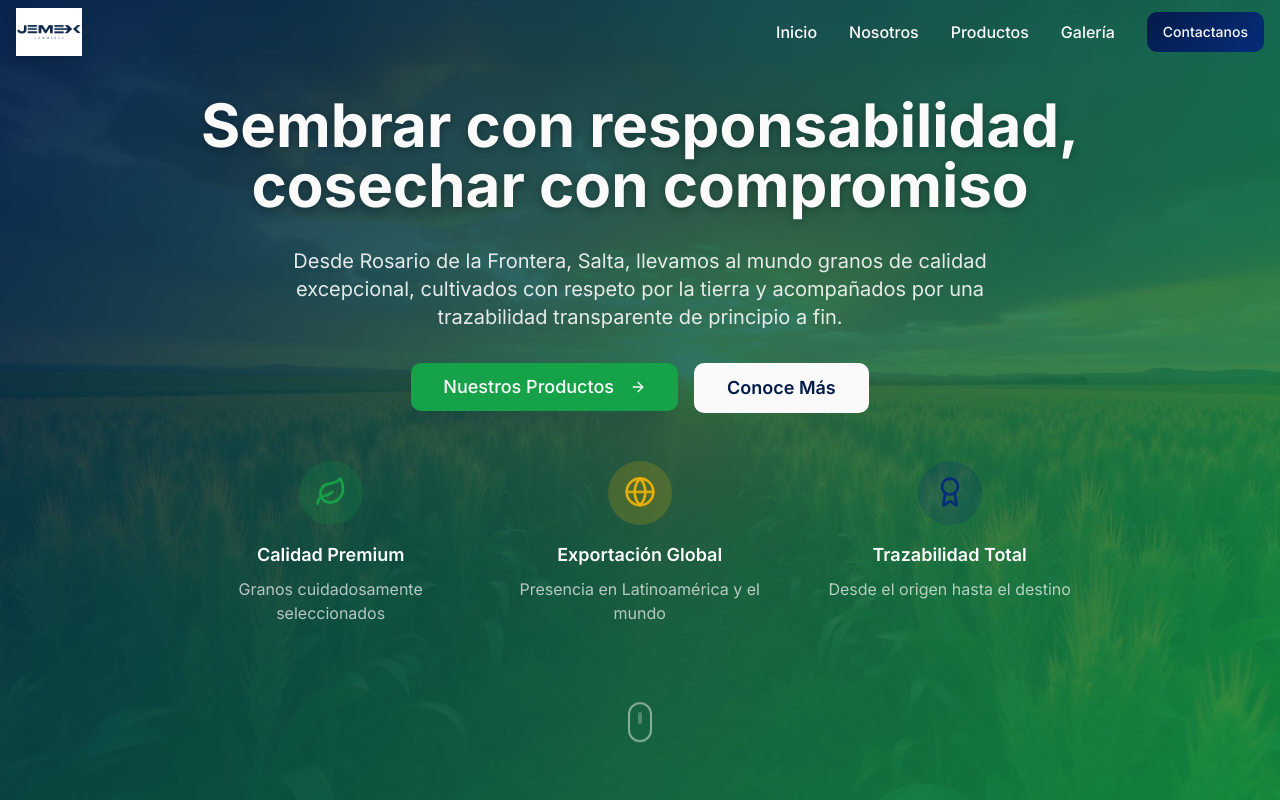
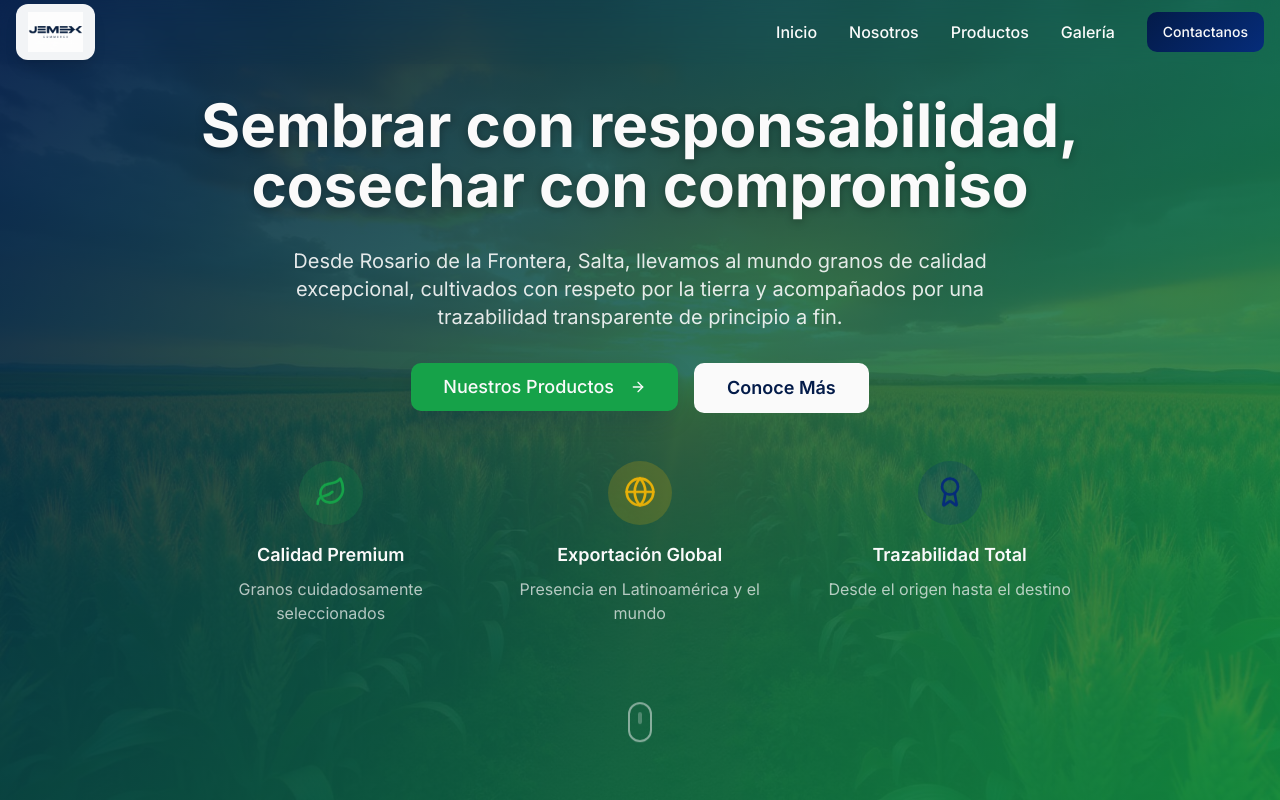
Before and after one commit to NachoIglesiass/jemex-commerce, a React (Vite) app: page / in a window 1280 px wide. Shown: the top 800 px of the page. Built offline with nearby package versions, Linux system fonts and the light colour scheme; the HTML template or start-up script is replaced by a standard one.

Commit message:
Refine logo visibility

```diff
--- a/src/components/ui/navigation.tsx
+++ b/src/components/ui/navigation.tsx
@@ -43,16 +43,20 @@ const Navigation = () => {
           {/* Logo */}
           <button
             onClick={() => scrollToSection('inicio')}
-            className="flex items-center hover:opacity-80 transition-opacity"
+            className="flex items-center hover:opacity-80 transition-opacity group"
           >
-            <img
-              src={logoJemex}
-              alt="Jemex Commerce Logo"
-              className={cn(
-                "h-10 md:h-12 w-auto object-contain transition-all duration-300",
-                isScrolled ? "drop-shadow-md" : "drop-shadow-lg brightness-110"
-              )}
-            />
+            <div className={cn(
+              "px-3 py-2 rounded-lg transition-all duration-300",
+              isScrolled
+                ? "bg-white/90 shadow-md"
+                : "bg-white/95 shadow-lg backdrop-blur-sm"
+            )}>
+              <img
+                src={logoJemex}
+                alt="Jemex Commerce Logo"
+                className="h-8 md:h-10 w-auto object-contain"
+              />
+            </div>
           </button>
 
           {/* Desktop Navigation */}
```
